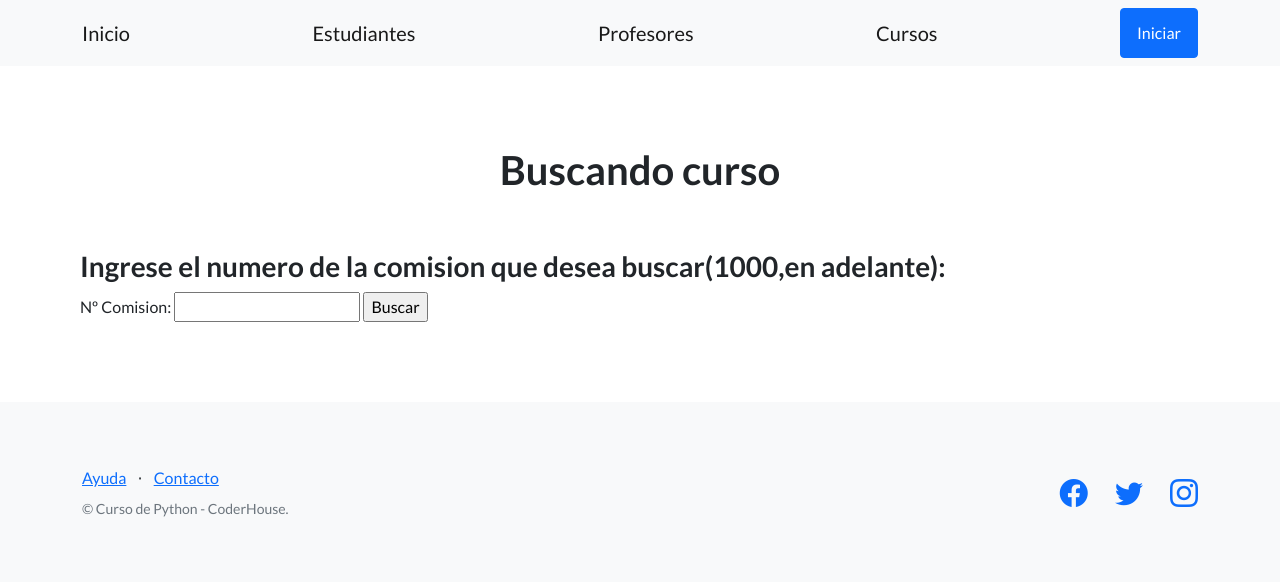
After one commit to LucianoLezana/Entrega1_Seigneur_Lezana, a Django app: page /app_project_coder/buscar_curso/ in a window 1280 px wide. The commit adds this page. Shown: the top 582 px of the page. Run offline with Django 4.2, Linux system fonts and the light colour scheme; parts of the project's set-up code (start-up, migrations or seed data) failed here and were passed over; some libraries are stand-ins or nearby versions.

Commit message:
Añadiendo busqueda de cursos al projecto, con nuevo template 'busqueda_curso' y urls

```diff
--- /dev/null
+++ b/app_project_coder/templates/app_project_coder/busqueda_curso.html
@@ -0,0 +1,17 @@
+{%extends "app_project_coder\template_base.html"%}
+
+{%load static%}
+
+{% block contenido_base %}
+<center><h1>Buscando curso</h1></center>
+<br>
+<br>
+<h3>Ingrese el numero de la comision que desea buscar(1000,en adelante):</h3>
+<form action="{% url 'busqueda_curso' %}" method="GET">
+    {% csrf_token %}
+    <span>Nº Comision:
+        <input type="integer" name="comision">
+    </span>
+    <input type="submit" value="Buscar" />
+</form>
+{% endblock contenido_base %}
--- a/app_project_coder/templates/app_project_coder/cursos.html
+++ b/app_project_coder/templates/app_project_coder/cursos.html
@@ -22,6 +22,10 @@
         <p><b>Su curso no esta dispinible?</b>
         <a  href="{% url 'crear_cursos' %}">Pulsa aqui para crear uno nuevo</a></p>
     </li>
+    <li>
+        <p><b>No encuentras tu curso?</b>
+        <a  href="{% url 'buscar_curso' %}">Pulsa aqui para buscarlo</a></p>
+    </li>
 </ul>
 
 
--- a/app_project_coder/templates/app_project_coder/template_base.html
+++ b/app_project_coder/templates/app_project_coder/template_base.html
@@ -8,9 +8,9 @@
         <meta name="viewport" content="width=device-width, initial-scale=1, shrink-to-fit=no" />
         <meta name="description" content="" />
         <meta name="author" content="" />
-        <title>Inicio</title>
+        <title>Plataforma Coder</title>
         <!-- Favicon-->
-        <link rel="icon" type="image/x-icon" href="{% static 'AppCoder/assets/favicon.ico' %}" />
+        <link rel="icon" type="image/x-icon" href="{% static 'app_project_coder/assets/favicon.ico' %}" />
         <!-- Bootstrap icons-->
         <link href="https://cdn.jsdelivr.net/npm/bootstrap-icons@1.5.0/font/bootstrap-icons.css" rel="stylesheet" type="text/css" />
         <!-- Google fonts-->
@@ -63,7 +63,7 @@
                                 <a href="#!"><i class="bi-twitter fs-3"></i></a>
                             </li>
                             <li class="list-inline-item">
-                                <a href="https://www.instagram.com/espndeportes/?hl=es"><i class="bi-instagram fs-3"></i></a>
+                                <a href="https://www.instagram.com/coderhouse/?hl=es-la"><i class="bi-instagram fs-3"></i></a>
                             </li>
                         </ul>
                     </div>
--- a/app_project_coder/urls.py
+++ b/app_project_coder/urls.py
@@ -7,8 +7,12 @@ urlpatterns = [
     path('', views.inicio, name="Inicio"),
     path('estudiantes/', views.estudiantes, name="Estudiantes"),
     path('profesores/', views.profesores, name="Profesores"),
+    # PATH DE CURSOS---------------------------------------------------------------------------
     path('cursos/', views.cursos, name="Cursos"),
-    path('crear_cursos/', views.crear_formulario_curso, name="crear_cursos")
+    path('crear_cursos/', views.crear_formulario_curso, name="crear_cursos"),
+    path('buscar_curso/', views.busqueda_cursos, name="buscar_curso"),
+    path('busqueda_curso/', views.buscador_cursos, name="busqueda_curso"),
+    #------------------------------------------------------------------------------------------
 
 
 
--- a/app_project_coder/views.py
+++ b/app_project_coder/views.py
@@ -19,7 +19,7 @@ def estudiantes (request):
 def profesores (request):
     return render(request, "app_project_coder\profesores.html")
 
-#Curso
+#Curso-------------------------------------------------------------------------------------------------------------------------------------------------------------------
 def cursos(request):
     cursos = Cursos.objects.all()
     return render(request, "app_project_coder\cursos.html", {'cursos': cursos})
@@ -39,4 +39,19 @@ def crear_formulario_curso(request):
         formulario_curso = form_curso()
         return render(request, "app_project_coder\crear_cursos.html", {"formulario_curso":formulario_curso})
 
-#
+
+def busqueda_cursos(request):
+    return render(request, "app_project_coder/busqueda_curso.html")
+
+
+def buscador_cursos(request):
+    if request.GET["comision"]:
+        comision = request.GET["comision"]
+        cursos = Cursos.objects.filter(comision__icontains=comision)
+        return render(request, "app_project_coder\cursos.html", {'cursos': cursos})
+    else:
+        return render(request, "app_project_coder\cursos.html", {'cursos': []})
+
+
+
+#--------------------------------------------------------------------------------------------------------------------------------------------------------------------------
```
